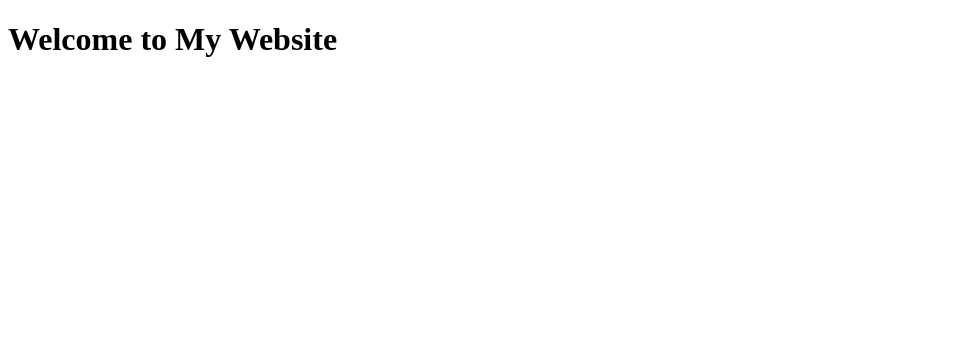
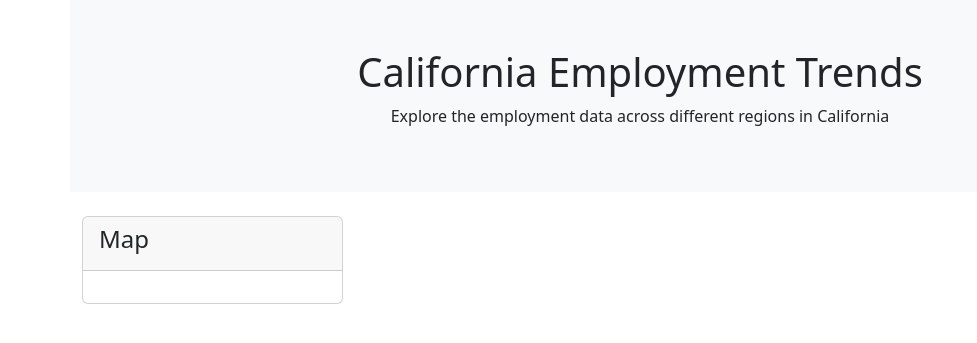
Before and after one commit to henrychan990805/CA-employment-rate-mini-project, a Flask app: page / in a window 1280 px wide. Shown: the top 343 px of the page, without its empty margins (0-977 px from the left). Run offline with Flask 3, Linux system fonts and the light colour scheme; data that the repository does not hold is empty; parts of the project's set-up code (start-up, migrations or seed data) failed here and were passed over; some libraries are stand-ins or nearby versions.

Commit message:
updated_work

```diff
--- a/app.py
+++ b/app.py
@@ -31,36 +31,23 @@ def home():
 @app.route('/data')
 def get_data():
     results = session.query(employment_data_table).all()
-
     session.close()
     results=[tuple(row[1:]) for row in results]
     caldata=[each_item for each_item in results if each_item[1]=='California']
     return caldata
 
-@app.route('/map')
-def get_map():
-    # mapplot=session.query(map).all()
-    # session.close()
-    # mapresult=[tuple(row[1:]) for row in mapplot]
-    # return mapresult
-    map_df=pd.read_csv('data/map.csv')
-    map_plot = map_df.hvplot.points(
-        "Longitude",
-        "Latitude",
-        geo=True,
-        tiles="OSM",
-        frame_width=1000,
-        frame_height=1000,
-        size="Regional Unemployment",
-        scale=0.03,
-        color="Area Name",
-        hover_cols=['Area Name', 'Regional Unemployment'],
-        title="Average unemployment by area"
-    )
+@app.route('/job')
+def get_pie():
+    results = session.query(employment_data_table).all()
+    session.close()
+    results=[tuple(row[1:]) for row in results]
+    caldata=[each_item for each_item in results if each_item[1]=='California']
+    yeardata=[each_item for each_item in caldata if each_item[2]==2020]
+    inddata=[each_item for each_item in caldata if each_item[5]=='Chemical & Allied Products Merchant whol']
 
-    plot_html = hvplot.render(map_plot, backend='bokeh')
+    return inddata
 
-    return render_template('map_template.html', plot_html=plot_html)
+
 
 
 
--- a/static/js/plot.js
+++ b/static/js/plot.js
@@ -1,22 +1,160 @@
 d3.json('./data').then(function(response){
- 	x=response.map(row=>row[2]);
- 	y=response.map(row=>row[10]);
- 	trace={
- 		'type': 'bar',
- 		'x': x,
- 		'y': y
+    // Extract x and y values from response
+    var x = response.map(row => row[2]);
+    var y = response.map(row => row[10]);
+
+    // Group y values by x values and calculate the average
+    var groupedData = {};
+    x.forEach((value, index) => {
+        if (!groupedData[value]) {
+            groupedData[value] = [];
         }
-	layout = {
-		        title: 'California Unemployment Rate Over Years',
+        groupedData[value].push(y[index]);
+    });
+
+    var groupedX = Object.keys(groupedData);
+    var groupedY = groupedX.map(key => groupedData[key].reduce((a, b) => a + b, 0) / groupedData[key].length);
+
+    // Create trace object
+    var trace1 = {
+        type: 'line',
+        x: groupedX,
+        y: groupedY
+    };
+
+    // Create layout
+    var layout1 = {
+        title: 'California Unemployment Rate Over Years (Grouped by Year)',
         xaxis: {
             title: 'Year',
-							tickmode:[2014,2015,2016,2017,2018,2019,2020,2021,2022,2023,2024],
-                            tickvals: x,
+            tickmode: 'array',
+            tickvals: groupedX,
             tickangle: -45
         },
         yaxis: {
-		                    title: 'Unemployment Rate'
+            title: 'Average Unemployment Rate'
         }
     };
- 	Plotly.newPlot('plot', [trace],layout)
+
+    // Create plot
+    Plotly.newPlot('bar', [trace1], layout1);
+
+    // Step 1: Group the data by industry and year
+    var ind = response.map(row => row[5]);
+    var years = response.map(row => row[2]);
+    var emp = response.map(row => row[6]);
+
+    var dataByIndustryAndYear = {};
+    for (var i = 0; i < ind.length; i++) {
+        var industry = ind[i];
+        var year = years[i];
+        var employment = emp[i];
+
+        if (!dataByIndustryAndYear[industry]) {
+            dataByIndustryAndYear[industry] = {};
+        }
+
+        if (!dataByIndustryAndYear[industry][year]) {
+            dataByIndustryAndYear[industry][year] = 0;
+        }
+
+        dataByIndustryAndYear[industry][year] += employment;
+    }
+
+    // Calculate the employment growth rate for each industry
+    var employmentGrowthRates = {};
+    for (var industry in dataByIndustryAndYear) {
+        employmentGrowthRates[industry] = {};
+
+        var years = Object.keys(dataByIndustryAndYear[industry]).sort();
+        for (var i = 1; i < years.length; i++) {
+            var currentYear = years[i];
+            var previousYear = years[i - 1];
+
+            var currentEmployment = dataByIndustryAndYear[industry][currentYear];
+            var previousEmployment = dataByIndustryAndYear[industry][previousYear];
+
+            var growthRate = ((currentEmployment - previousEmployment) / previousEmployment) * 100;
+            employmentGrowthRates[industry][currentYear] = growthRate;
+        }
+    }
+
+// Define a custom color scale for distinct colors
+    var colors = ['#1f77b4', '#ff7f0e', '#2ca02c', '#d62728', '#9467bd', '#8c564b', '#e377c2', '#7f7f7f', '#bcbd22', '#17becf'];
+
+    // Plot the employment growth rate over time for each industry
+    var traces = [];
+    var colorIndex = 0;
+    for (var industry in employmentGrowthRates) {
+        var years = Object.keys(employmentGrowthRates[industry]);
+        var growthRates = Object.values(employmentGrowthRates[industry]);
+
+        var trace = {
+            x: years,
+            y: growthRates,
+            mode: 'lines+markers',
+            name: industry,
+            line: {
+                color: colors[colorIndex % colors.length] // Use colors from the custom color scale
+            }
+        };
+        traces.push(trace);
+        colorIndex++;
+    }
+
+    var layout = {
+        title: "California Employment Growth Rate by Industry Over Time",
+        xaxis: { title: "Year" },
+        yaxis: { title: "Employment Growth Rate (%)" }
+    };
+
+    // Create an interactive plot using Plotly
+    Plotly.newPlot("bubble", traces, layout, { responsive: true });
+
+
+
+
 });
+
+// d3.json('./job').then(function(response){
+//     // Extract x and y values from response
+//     var year = response.map(row => row[2]);
+//     var emp = response.map(row => row[8]);
+//     var unemp = response.map(row => row[9]);
+
+//     // Create trace objects for employment and unemployment
+//     var trace1 = {
+//         type: 'scatter',
+//         mode: 'markers',
+//         name: 'Employment', // Name of the trace for legend
+//         x: year,
+//         y: emp
+//     };
+
+//     var trace2 = {
+//         type: 'scatter',
+//         mode: 'markers',
+//         name: 'Unemployment', // Name of the trace for legend
+//         x: year,
+//         y: unemp
+//     };
+
+//     // Create layout
+//     var layout = {
+//         title: 'Employment vs. Unemployment Over Years',
+//         xaxis: {
+//             title: 'Year',
+//             tickangle: -45
+//         },
+//         yaxis: {
+//             title: 'Count'
+//         },
+//         legend: {
+//             x: 0,
+//             y: 1
+//         }
+//     };
+
+//     // Create plot
+//     Plotly.newPlot('bubble', [trace1, trace2], layout);
+// });
--- a/templates/index.html
+++ b/templates/index.html
@@ -1,7 +1,12 @@
 <!DOCTYPE html>
 <html lang="en">
+
 <head>
-    <title>My Website</title>
+  <meta charset="UTF-8">
+  <meta name="viewport" content="width=device-width, initial-scale=1.0">
+  <meta http-equiv="X-UA-Compatible" content="ie=edge">
+  <title>California Employment Trends</title>
+  <link href="https://cdn.jsdelivr.net/npm/bootstrap@5.3.2/dist/css/bootstrap.min.css" rel="stylesheet" integrity="sha384-T3c6CoIi6uLrA9TneNEoa7RxnatzjcDSCmG1MXxSR1GAsXEV/Dwwykc2MPK8M2HN" crossorigin="anonymous">
   <!-- D3 library -->
   <script src="https://d3js.org/d3.v7.min.js"></script>
   <!-- Plotly library -->
@@ -9,9 +14,41 @@
   <!-- Include your custom JavaScript file -->
   <script src="{{ url_for('static', filename='js/plot.js') }}"></script>
 </head>
+
 <body>
-    <h1>Welcome to My Website</h1>
-    <div id='plot'></div>
+
+  <div class="container">
+    <div class="row">
+      <div class="col-md-12 p-5 text-center bg-light">
+        <h1>California Employment Trends</h1>
+        <p>Explore the employment data across different regions in California</p>
+      </div>
+    </div>
+    <br>
+    <div class="row">
+      <div class="col-md-3">
+
+
+        <div class="card card-primary">
+          <div class="card-header">
+            <h4 class="card-title">Map</h4>
+          </div>
+          <div id="sample-metadata" class="card-body"></div>
+        </div>
+      </div>
+      <div class="col-md-9">
+        <div id="bar"></div>
+      </div>
+    </div>
+    <div class="row">
+      <div class="col-md-12">
+        <div id="bubble"></div>
+      </div>
+    </div>
+  </div>
+
+
 
 </body>
+
 </html>
```
Also changed, not shown: templates/proj3.html (+50 -7 lines), templates/styles.css (added, +43 -0 lines), 1 other file. Lines whose indentation alone changed are shown as unchanged.
